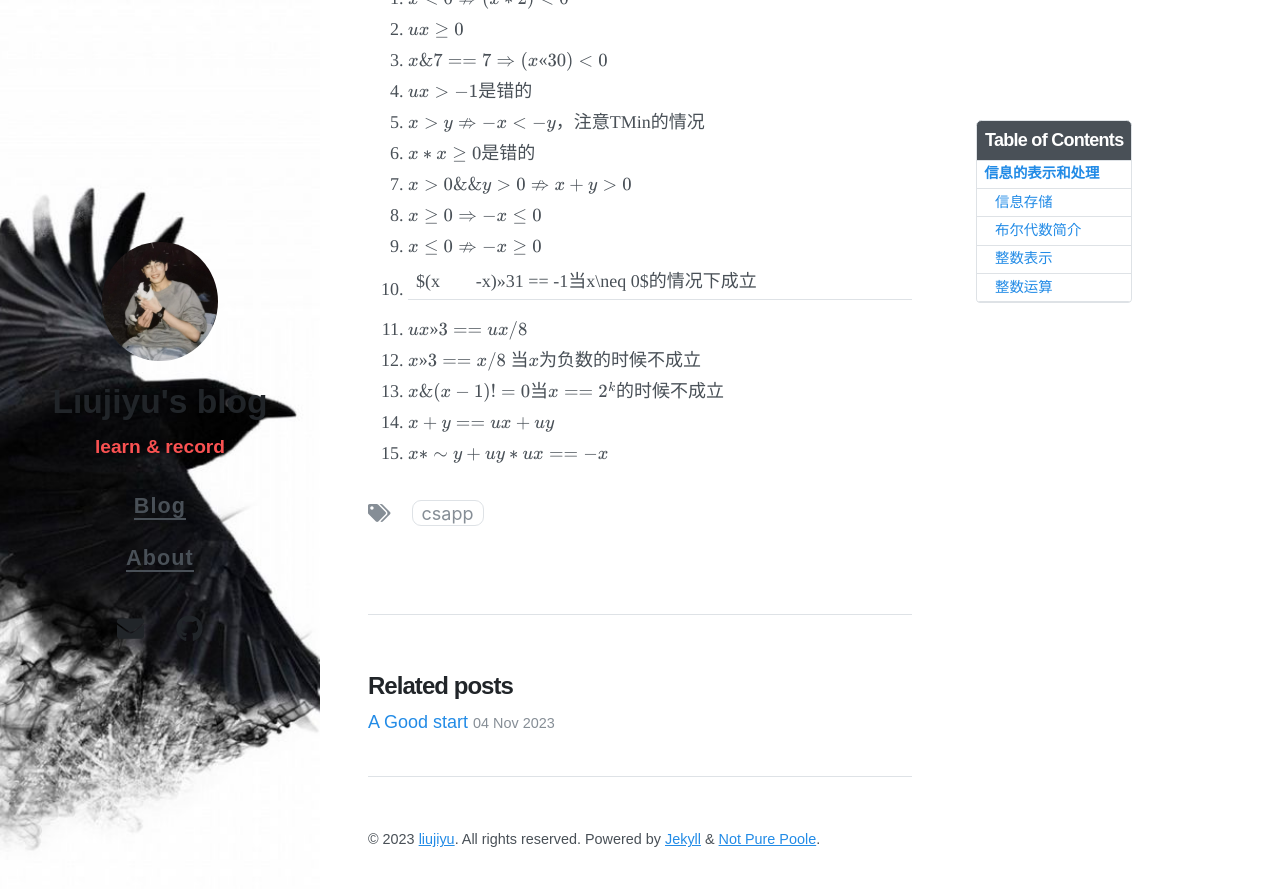
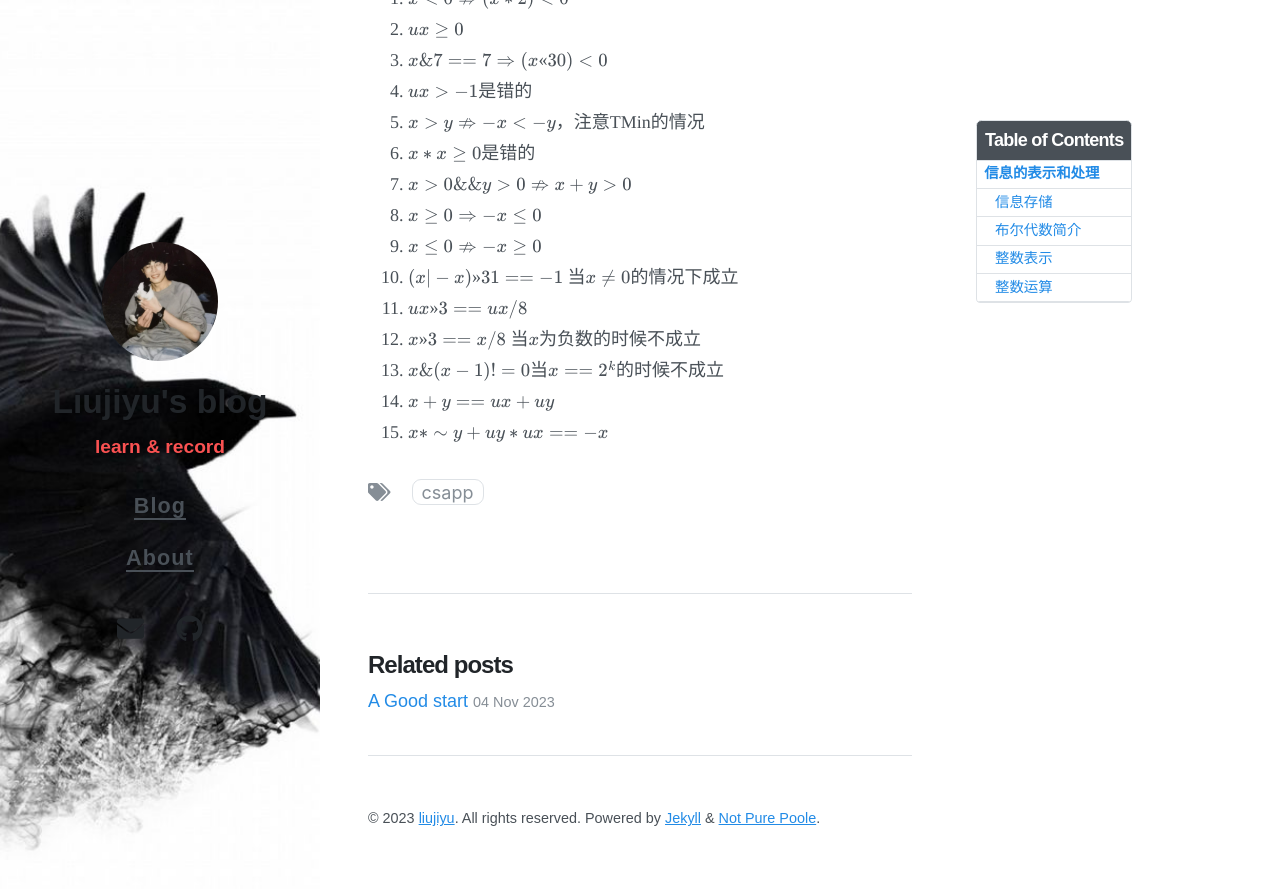
Before and after one commit to LiuJiyu20000308/Liujiyu20000308.github.io, a Jekyll site: the page built from _posts/2023-11-24-CSAPP-1.md, in a window 1280 px wide and 900 px high, scrolled down 11023 px. Shown: the top 889 px of the window. Built offline with Jekyll 4.4.1, drawn with Linux system fonts in a browser that asks for light colours; nearby versions of some CDN libraries; formulas are drawn with MathJax 3.

Commit message:
int finish

```diff
--- a/_posts/2023-11-24-CSAPP-1.md
+++ b/_posts/2023-11-24-CSAPP-1.md
@@ -364,7 +364,7 @@ x = (x + bias) >> 4;
 7. $x>0 \&\& y>0 \nRightarrow x+y > 0 $
 8. $x\geq 0 \Rightarrow -x\leq 0$
 9. $x\leq 0 \nRightarrow -x \geq 0$
-10. $(x|-x)>>31 == -1$ 当$x\neq 0$的情况下成立
+10. $(x \vert -x)>>31 == -1$ 当$x\neq 0$的情况下成立
 11. $ux>>3 == ux/8$
 12. $x>>3 == x/8$ 当$x$为负数的时候不成立
 13. $x\& (x-1)!=0$当$x==2^k$的时候不成立
```
Also changed, not shown: 2 other files.
